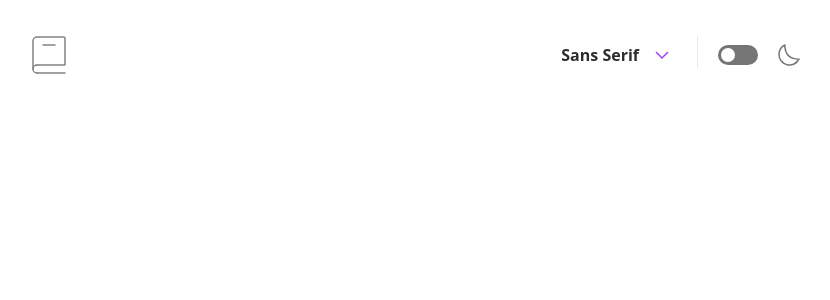
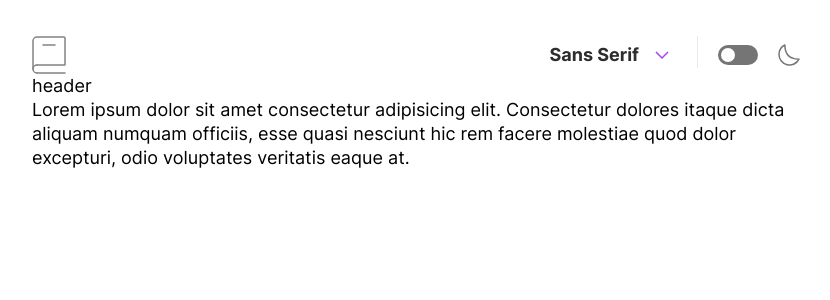
Before and after one commit to ZiyueChloeZhang/Dictionary-web-app, a Next.js app: page / in a window 1280 px wide. Shown: the top 300 px of the page, without its empty margins (224-1054 px from the left). Built offline with nearby package versions, Linux system fonts and the light colour scheme.

Commit message:
added dropdown

```diff
--- /dev/null
+++ b/components/FontSwitch.tsx
@@ -0,0 +1,40 @@
+import { FC, useContext } from "react";
+import FontContext, { FontNames } from "../contexts/FontContext";
+import ArrowIcon from '../public/images/icon-arrow-down.svg';
+import { Menu } from '@headlessui/react';
+import { kebabCase } from "lodash";
+
+const FontSwitch: FC = () => {
+    const { fontName } = useContext(FontContext);
+
+    return (
+        <Menu as='div' className="inline-block text-left self-center z-10">
+            <div>
+                <Menu.Button className='inline-flex w-full justify-center items-center'>
+                    <span className='font-bold px-2 text-light-primary text-black-200 dark:text-white transition-all duration-500'>{fontName}</span>
+                    <div className="px-2">
+                        <ArrowIcon />
+                    </div>
+                </Menu.Button>
+            </div>
+
+            <Menu.Items className="absolute z-10 mt-2 w-[183px] origin-top-right rounded-2xl shadow-sm bg-white">
+                <div className="px-4 py-4">
+                    {FontNames.map((name) => (
+                        <Menu.Item>
+                            {({ active }) => (
+                                <button className={`${active && 'text-purple'} block py-2 text-sm font-${kebabCase(name)} font-bold`}>
+                                    {name}
+                                </button>
+                            )}
+
+                        </Menu.Item>
+                    ))}
+                </div>
+            </Menu.Items>
+        </Menu >
+    );
+
+}
+
+export default FontSwitch;
--- a/components/ThemeToggle.tsx
+++ b/components/ThemeToggle.tsx
@@ -7,7 +7,7 @@ const ThemeToggle: FC = () => {
     return (
         <>
             <label htmlFor='toggle-switch'
-                className={'w-10 h-5 relative rounded-full bg-gray-300 dark:bg-purple'}>
+                className={'w-10 h-5 relative rounded-full bg-gray-300 dark:bg-purple cursor-pointer'}>
                 <input type="checkbox" id="toggle-switch" className="sr-only peer " onChange={toggleTheme} />
                 <span className="w-[14px] h-[14px] my-[3px] left-[3px] peer-checked:left-[23px] bg-white absolute rounded-full transition-all duration-500
                 "> </span>
--- a/package.json
+++ b/package.json
@@ -6,12 +6,15 @@
     "start": "next start"
   },
   "dependencies": {
+    "@headlessui/react": "^1.7.10",
+    "lodash": "^4.17.21",
     "next": "latest",
     "react": "18.2.0",
     "react-dom": "18.2.0"
   },
   "devDependencies": {
     "@svgr/webpack": "^6.5.1",
+    "@types/lodash": "^4.14.191",
     "@types/node": "18.11.3",
     "@types/react": "18.0.21",
     "@types/react-dom": "18.0.6",
--- a/pages/index.tsx
+++ b/pages/index.tsx
@@ -6,28 +6,24 @@ import Moon from '../public/images/icon-moon.svg';
 import ToggleSwitch from '../components/ThemeToggle';
 import React, { useContext, useState } from 'react';
 import ThemeContext from '../contexts/ThemeContext';
+import FontSwitch from '../components/FontSwitch';
 
 
 const Home: NextPage = () => {
   const { isDark } = useContext(ThemeContext);
 
   return (
-    <div className={`${isDark ? 'dark' : ''} font-inter`}>
+    <div className={`${isDark ? 'dark' : ''} font-sans-serif text-sm`}>
       <div className=' dark:bg-black-400 w-screen h-screen transition-all duration-500'>
         <Head>
           <title>Dictionary</title>
           <link rel="icon" href="/images/logo.svg" />
         </Head>
-        <main className="max-w-3xl mx-auto pt-9">
+        <div className="flex flex-col max-w-3xl mx-auto pt-9">
           <div id='toolbar' className='flex w-full justify-between '>
             <Logo />
             <div className='flex flex-row'>
-              <div className='flex justify-center items-center'>
-                <span className='font-bold px-2 text-light-primary text-black-200 dark:text-white transition-all duration-500'>Sans Serif</span>
-                <div className="px-2">
-                  <ArrowIcon />
-                </div>
-              </div>
+              <FontSwitch />
               <div id='vertical-divider' className='border-r border-gray mx-5 h-8' />
               <div className='flex items-center'>
                 <ToggleSwitch />
@@ -35,7 +31,11 @@ const Home: NextPage = () => {
               </div>
             </div>
           </div>
-        </main>
+          <div>
+          </div>
+          <h1>header</h1>
+          <p>Lorem ipsum dolor sit amet consectetur adipisicing elit. Consectetur dolores itaque dicta aliquam numquam officiis, esse quasi nesciunt hic rem facere molestiae quod dolor excepturi, odio voluptates veritatis eaque at.</p>
+        </div>
       </div>
     </div>
   )
--- a/tailwind.config.js
+++ b/tailwind.config.js
@@ -25,16 +25,19 @@ module.exports = {
     },
     fontSize: {
       xs: ["14px", { lineHeight: "17px" }],
-      s: ["18px", { lineHeight: "24px" }],
-      m: ["20px", { lineHeight: "24px" }],
-      l: ["24px", { lineHeight: "29px" }],
+      sm: ["18px", { lineHeight: "24px" }],
+      md: ["20px", { lineHeight: "24px" }],
+      lg: ["24px", { lineHeight: "29px" }],
       xl: ["64px", { lineHeight: "77px" }],
     },
     fontFamily: {
       mono: "Inconsolata",
       "sans-serif": "Inter",
-      self: "Lora",
+      serif: "Lora",
     },
+    boxShadow: {
+      sm: '0 5px 30px rgba(0, 0, 0, 0.1)',
+    }
   },
   plugins: [],
 };
```
Also changed, not shown: 1 other file (tests, documents, lock files or other folders).
